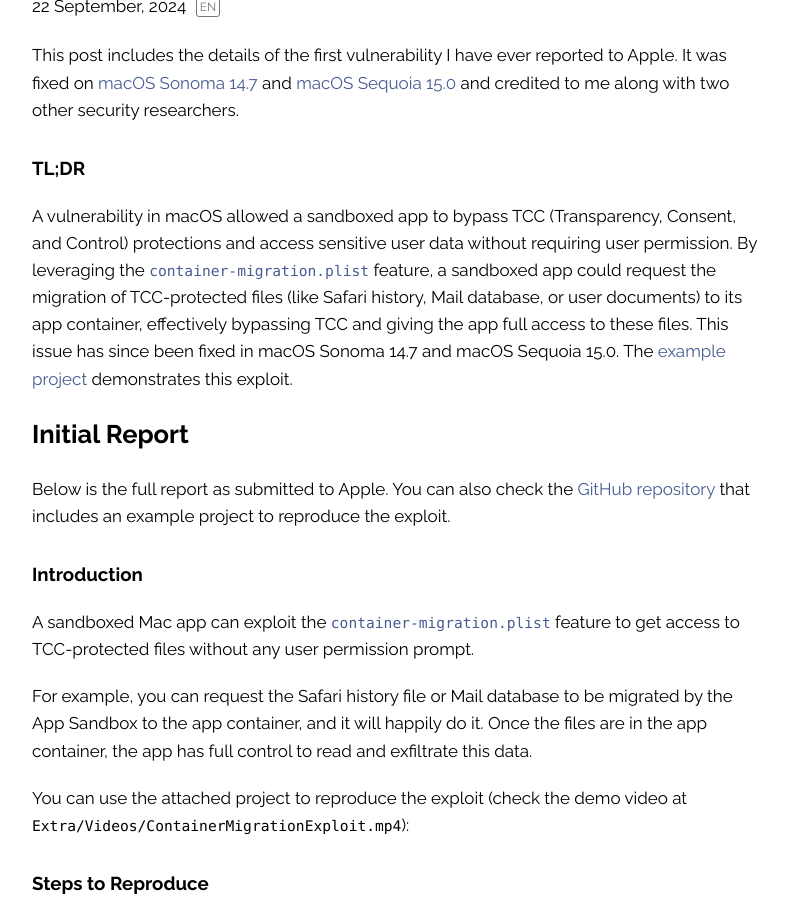
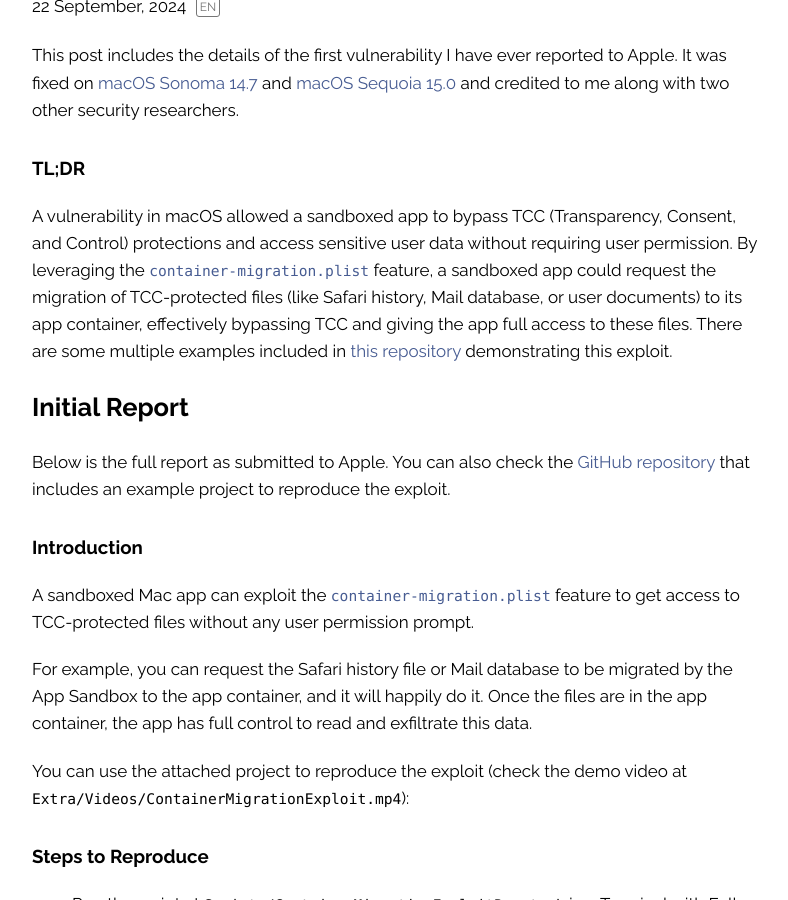
Before and after one commit to pvieito/Blog, a Jekyll site: the page built from _posts/2024-09-22-cve-2024-40801.md, in a window 1280 px wide and 900 px high, scrolled down 348 px. Shown: the whole window, without its empty margins (244-1032 px from the left). Built offline with Jekyll 4.4.1, drawn with Linux system fonts in a browser that asks for light colours.

Commit message:
Post: CVE-2024-40801

```diff
--- a/_posts/2024-09-22-cve-2024-40801.md
+++ b/_posts/2024-09-22-cve-2024-40801.md
@@ -7,7 +7,7 @@
 
 ### TL;DR
 
-A vulnerability in macOS allowed a sandboxed app to bypass TCC (Transparency, Consent, and Control) protections and access sensitive user data without requiring user permission. By leveraging the [`container-migration.plist`](https://developer.apple.com/documentation/security/app_sandbox/migrating_your_app_s_files_to_its_app_sandbox_container#4098974) feature, a sandboxed app could request the migration of TCC-protected files (like Safari history, Mail database, or user documents) to its app container, effectively bypassing TCC and giving the app full access to these files. This issue has since been fixed in macOS Sonoma 14.7 and macOS Sequoia 15.0. The [example project](https://github.com/pvieito/ContainerMigrationExploit) demonstrates this exploit.
+A vulnerability in macOS allowed a sandboxed app to bypass TCC (Transparency, Consent, and Control) protections and access sensitive user data without requiring user permission. By leveraging the [`container-migration.plist`](https://developer.apple.com/documentation/security/app_sandbox/migrating_your_app_s_files_to_its_app_sandbox_container#4098974) feature, a sandboxed app could request the migration of TCC-protected files (like Safari history, Mail database, or user documents) to its app container, effectively bypassing TCC and giving the app full access to these files. There are some multiple examples included in [this repository](https://github.com/pvieito/ContainerMigrationExploit) demonstrating this exploit.
 
 ## Initial Report
 
```
